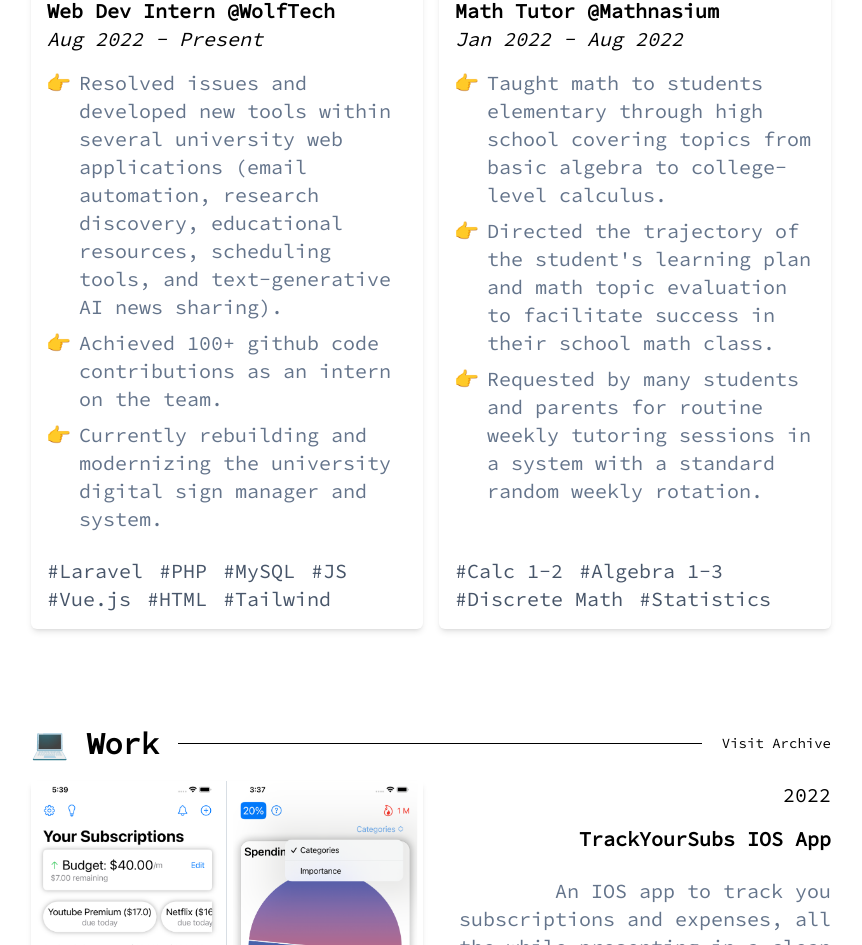
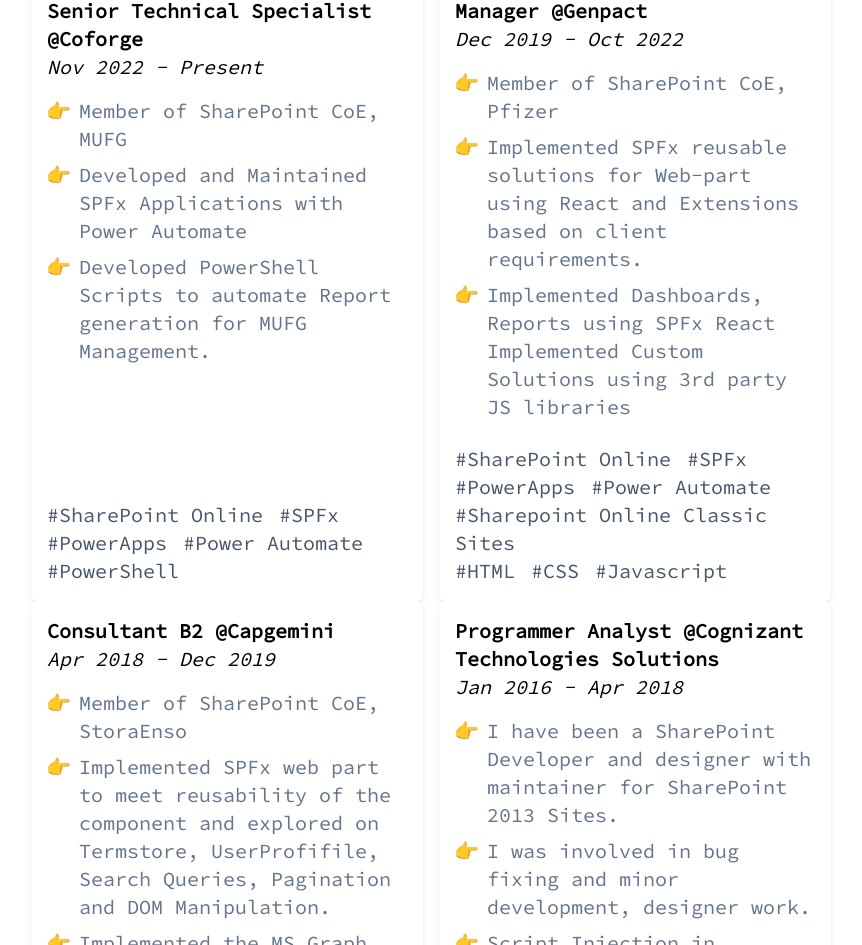
Before and after one commit to SharathNaik/sp_portfolio, a Vue app: page / in a window 1280 px wide. Shown: the part 1855-2800 px from the top of the page, without its empty margins (209-1071 px from the left). Built offline with nearby package versions, Linux system fonts and the light colour scheme.

Commit message:
Modified to Sharath M.

```diff
--- a/src/components/Navbar.vue
+++ b/src/components/Navbar.vue
@@ -36,9 +36,9 @@
                     <li :class="['transition-all motion-reduce:transition-none duration-500 delay-[100ms]', showTransition ? 'translate-y-0 opacity-1' : '-translate-y-4 opacity-0']">
                         <router-link class="block py-2 pl-3 pr-4 hover:text-link-color" to="/#experience-section">Experience</router-link>
                     </li>
-                    <li :class="['transition-all motion-reduce:transition-none duration-500 delay-[150ms]', showTransition ? 'translate-y-0 opacity-1' : '-translate-y-4 opacity-0']">
+                    <!--<li :class="['transition-all motion-reduce:transition-none duration-500 delay-[150ms]', showTransition ? 'translate-y-0 opacity-1' : '-translate-y-4 opacity-0']">
                         <router-link class="block py-2 pl-3 pr-4 hover:text-link-color" to="/#work-section">Work</router-link>
-                    </li>
+                    </li>-->
                     <li :class="['transition-all motion-reduce:transition-none duration-500 delay-[200ms]', showTransition ? 'translate-y-0 opacity-1' : '-translate-y-4 opacity-0']">
                         <router-link class="block py-2 pl-3 pr-4 hover:text-link-color" to="/#contact-section">Contact</router-link>
                     </li>
@@ -69,9 +69,9 @@
                     <li>
                         <router-link class="block py-5  hover:text-link-color" to="/#experience-section">🛡️ Experience</router-link>
                     </li>
-                    <li>
+                    <!--<li>
                         <router-link class="block py-5  hover:text-link-color" to="/#work-section">💻 Work</router-link>
-                    </li>
+                    </li>-->
                     <li>
                         <router-link class="block py-5  hover:text-link-color" to="/#contact-section">📭 Contact</router-link>
                     </li>
--- a/src/portfolio.js
+++ b/src/portfolio.js
@@ -66,44 +66,110 @@
 // --- 🛡️ Experience Section ---
 const experiences = [
     {
-        position: "Web Dev Intern",
+        position: "Senior Technical Specialist",
         company: {
-            name: "WolfTech",
-            link: "https://tools.wolftech.ncsu.edu/support/index.php/WolfTech_Information_Technology"
+            name: "Coforge",
+            link: ""
         },
-        duration: "Aug 2022 - Present",
+        duration: "Nov 2022 - Present",
         bulletPoints: [
-            "Resolved issues and developed new tools within several university web applications (email automation, research discovery, educational resources, scheduling tools, and text-generative AI news sharing).",
-            "Achieved 100+ github code contributions as an intern on the team.",
-            "Currently rebuilding and modernizing the university digital sign manager and system."
+            "Member of SharePoint CoE, MUFG",
+            "Developed and Maintained SPFx Applications with Power Automate",
+            "Developed PowerShell Scripts to automate Report generation for MUFG Management."
         ],
         hashtags: [
-            "Laravel",
-            "PHP",
-            "MySQL",
-            "JS",
-            "Vue.js",
-            "HTML",
-            "Tailwind"
+            "SharePoint Online",
+            "SPFx",
+            "PowerApps",
+            "Power Automate",
+            "PowerShell"
         ]
     },
     {
-        position: "Math Tutor",
+        position: "Manager",
         company: {
-            name: "Mathnasium",
-            link: "https://www.mathnasium.com"
+            name: "Genpact",
+            link: ""
         },
-        duration: "Jan 2022 - Aug 2022",
+        duration: "Dec 2019 - Oct 2022",
         bulletPoints: [
-            "Taught math to students elementary through high school covering topics from basic algebra to college-level calculus.",
-            "Directed the trajectory of the student's learning plan and math topic evaluation to facilitate success in their school math class.",
-            "Requested by many students and parents for routine weekly tutoring sessions in a system with a standard random weekly rotation."
+            "Member of SharePoint CoE, Pfizer",
+            "Implemented SPFx reusable solutions for Web-part using React and Extensions based on client requirements.",
+            "Implemented Dashboards, Reports using SPFx React Implemented Custom Solutions using 3rd party JS libraries"
         ],
         hashtags: [
-            "Calc 1-2",
-            "Algebra 1-3",
-            "Discrete Math",
-            "Statistics"
+            "SharePoint Online",
+            "SPFx",
+            "PowerApps",
+            "Power Automate",
+            "Sharepoint Online Classic Sites",
+            "HTML",
+            "CSS",
+            "Javascript"
+        ]
+    },
+    {
+        position: "Consultant B2",
+        company: {
+            name: "Capgemini",
+            link: ""
+        },
+        duration: "Apr 2018 - Dec 2019",
+        bulletPoints: [
+            "Member of SharePoint CoE, StoraEnso",
+            "Implemented SPFx web part to meet reusability of the component and explored on Termstore, UserProfifile, Search Queries, Pagination and DOM Manipulation.",
+            "Implemented the MS Graph API to get information from the OneDrive."
+        ],
+        hashtags: [
+            "SharePoint Online",
+            "SPFx",
+            "PowerApps",
+            "Power Automate",
+            "Sharepoint Online Classic Sites",
+            "HTML",
+            "CSS",
+            "Javascript"
+        ]
+    },
+    {
+        position: "Programmer Analyst",
+        company: {
+            name: "Cognizant Technologies Solutions",
+            link: ""
+        },
+        duration: "Jan 2016 - Apr 2018",
+        bulletPoints: [
+            "I have been a SharePoint Developer and designer with maintainer for SharePoint 2013 Sites.",
+            "I was involved in bug fixing and minor development, designer work.",
+            "Script Injection in Sharepoint 2013 Sites to achieve requirements."
+        ],
+        hashtags: [
+            "SharePoint 2013",
+            "SharePoint Hosted Apps",
+            "Script Injection",
+            "HTML",
+            "CSS",
+            "Javascript"
+        ]
+    },
+    {
+        position: "Technical Associate",
+        company: {
+            name: "Unisys Corp.",
+            link: ""
+        },
+        duration: "Nov 2013 - Jan 2016",
+        bulletPoints: [
+            "Unisys Portfolio Center is a Unisys Internal Project for showcasing the necessary Information to Global Marketing and Employees.",
+            "Sharepoint Custom development using Visual Studio, Sharepoint UI development using Sharepoint Designer",
+            "Project has provided opportunity to learn the insights of SharePoint in all aspects.",
+        ],
+        hashtags: [
+            "SharePoint 2010",
+            "Script Injection",
+            "HTML",
+            "CSS",
+            "Javascript"
         ]
     }
 ]
@@ -119,7 +185,7 @@
             {
                 label: "",
                 type: "git",
-                url: "https://github.com/feifyKike/TrackYourSubsDemo/"
+                url: "https://github.com/sharathnaik/TrackYourSubsDemo/"
             },
             {
                 label: "",
@@ -154,7 +220,7 @@
             {
                 label: "",
                 type: "git",
-                url: "https://github.com/feifyKike/sudokusolver"
+                url: "https://github.com/sharathnaik/sudokusolver"
             },
             {
                 label: "",
@@ -174,7 +240,7 @@
             {
                 label: "",
                 type: "git",
-                url: "https://github.com/feifyKike/JS-API-Quiz"
+                url: "https://github.com/sharathnaik/JS-API-Quiz"
             },
             {
                 label: "",
@@ -199,7 +265,7 @@
             {
                 label: "",
                 type: "external",
-                url: "https://github.com/feifyKike/Covid-Cases-Visual"
+                url: "https://github.com/sharathnaik/Covid-Cases-Visual"
             }
         ],
         imageLink: "images/covid_pic.png",
@@ -215,14 +281,13 @@
     externalLink: {
         shortTitle: "Get in Touch",
         note: [
-            "Currently seeking web and software development positions/internships in the RTP area for summer 2024.",
-            "Also looking to build a team for projects & startup ideas or just make professional connections."
+            "Currently seeking Architect position in the SharePoint Domain.",
         ], // paragraph breaks will be entered after each item,
         link: {
-            email: "", // email takes precedance
-            other: "https://forms.gle/W3MswTKsPWMxEbn58"
+            email: "nayak.sharath81@gmail.com", // email takes precedance
+            other: ""
         },
-        responseTimeMessage: "...and I'll resopnd within the next 24hrs"
+        responseTimeMessage: ""//"...and I'll resopnd within the next 24hrs"
     },
     formEmbedLink: "" // inclusion of this link will take precedance
 }
--- a/src/views/MainView.vue
+++ b/src/views/MainView.vue
@@ -43,13 +43,12 @@
 
 						<ExperienceView :content="portfolio.experiences" :transitions="portfolio.transitions" />
 
-						<WorkView :content="portfolio.works" :transitions="portfolio.transitions" />
+						<!--<WorkView :content="portfolio.works" :transitions="portfolio.transitions" />-->
 
 						<ContactView :content="portfolio.contact" :transitions="portfolio.transitions" />
 
 						<footer class="hidden text-center md:block mb-5">
-							<p>🚀 Designed & Created by <a href="https://maximshelepov.com" class="hover:text-link-color" target="_blank">Maxim Shelepov</a></p>
-							<a href="https://github.com/feifyKike/webdev_portfolio" class="hover:text-link-color" target="_blank">Code available on Github 👾</a>
+							<p>🚀 Designed & Created by Sharath M</p>
 						</footer>
 					</div>
 				</div>
@@ -57,8 +56,8 @@
 					<p :class="['fixed bottom-2 right-10 origin-top-right rotate-90 transition-all motion-reduce:transition-none duration-500', showLanding ? 'translate-y-0 opacity-1' : '-translate-y-4 opacity-0']">📍 Based in {{ portfolio.greeting.basedLocation }}</p>
 				</div>
 				<footer class="block text-center text-sm md:hidden order-last mb-5">
-					<p>🚀 Designed & Created by <a href="https://maximshelepov.com" class="hover:text-link-color" target="_blank">Maxim Shelepov</a></p>
-					<a href="https://github.com/feifyKike/webdev_portfolio" class="hover:text-link-color" target="_blank">Code available on Github 👾</a>
+					<p>🚀 Designed & Created by <a href="https://maximshelepov.com" class="hover:text-link-color" target="_blank">Sharath M</a></p>
+					<a href="https://github.com/sharathnaik/webdev_portfolio" class="hover:text-link-color" target="_blank">Code available on Github 👾</a>
 				</footer>
 			</div>
 		</div>
@@ -73,7 +72,7 @@
 import LandingView from './LandingView.vue'
 import AboutView from './AboutView.vue'
 import ExperienceView from './ExperienceView.vue'
-import WorkView from './WorkView.vue'
+//import WorkView from './WorkView.vue'
 import ContactView from './ContactView.vue'
 import SplashView from './SplashView.vue'
 
```
